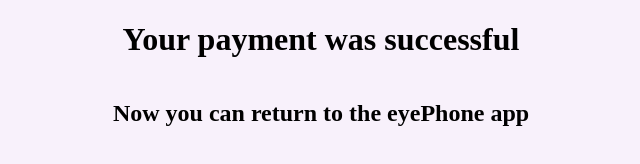
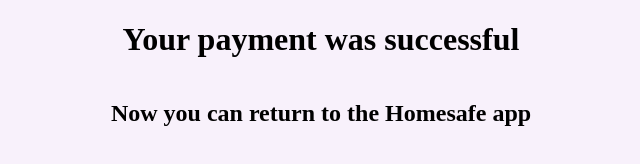
Before and after one commit to kBrahman/payServer, a website: page client/paid_mozilla.html in a window 1280 px wide. Shown: the full height of the page, 319-959 px from the left. Drawn offline with Linux system fonts and the light colour scheme.

Commit message:
Fix app name

```diff
--- a/client/paid_mozilla.html
+++ b/client/paid_mozilla.html
@@ -38,7 +38,7 @@
 <body>
     <div class="content">
         <h1>Your payment was successful</h1>
-        <h2 class="h2">Now you can return to the eyePhone app</h2>
+        <h2 class="h2">Now you can return to the Homesafe app</h2>
     </div>
 </body>
 
--- a/package.json
+++ b/package.json
@@ -1,6 +1,6 @@
 {
   "name": "paypal-standard-integration",
-  "version": "1.1.1",
+  "version": "1.1.2",
   "main": "server/server.js",
   "type": "module",
   "scripts": {
```
